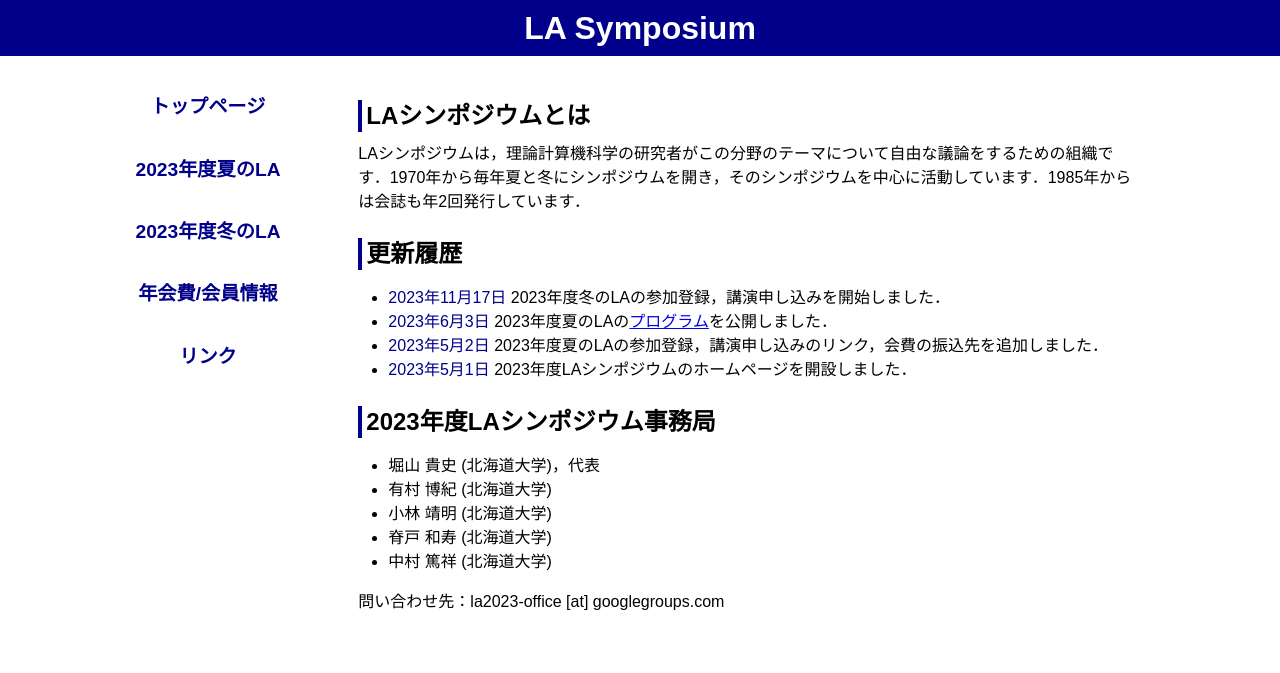
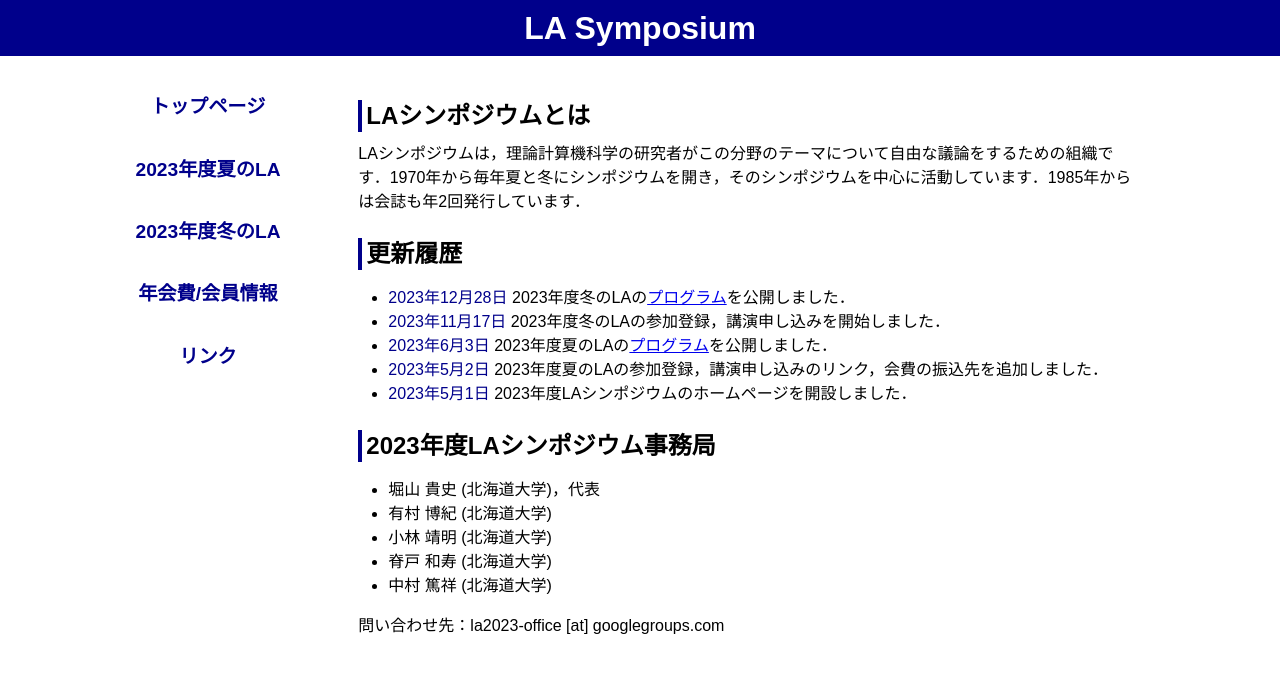
Before and after one commit to ytamura12/la-symposium_test.github.io, a Jekyll site: the page built from index.md, in a window 1280 px wide. Shown: the top 673 px of the page. Built offline with Jekyll 4.4.1, drawn with Linux system fonts in a browser that asks for light colours.

Commit message:
Update news.md

```diff
--- a/_includes/news.md
+++ b/_includes/news.md
@@ -1,3 +1,4 @@
+* <span class="date">2023年12月28日</span> 2023年度冬のLAの[プログラム](./2023/winter_program.html)を公開しました．
 * <span class="date">2023年11月17日</span> 2023年度冬のLAの参加登録，講演申し込みを開始しました．
 * <span class="date">2023年6月3日</span> 2023年度夏のLAの[プログラム](./2023/summer_program.html)を公開しました．
 * <span class="date">2023年5月2日</span> 2023年度夏のLAの参加登録，講演申し込みのリンク，会費の振込先を追加しました．
```
